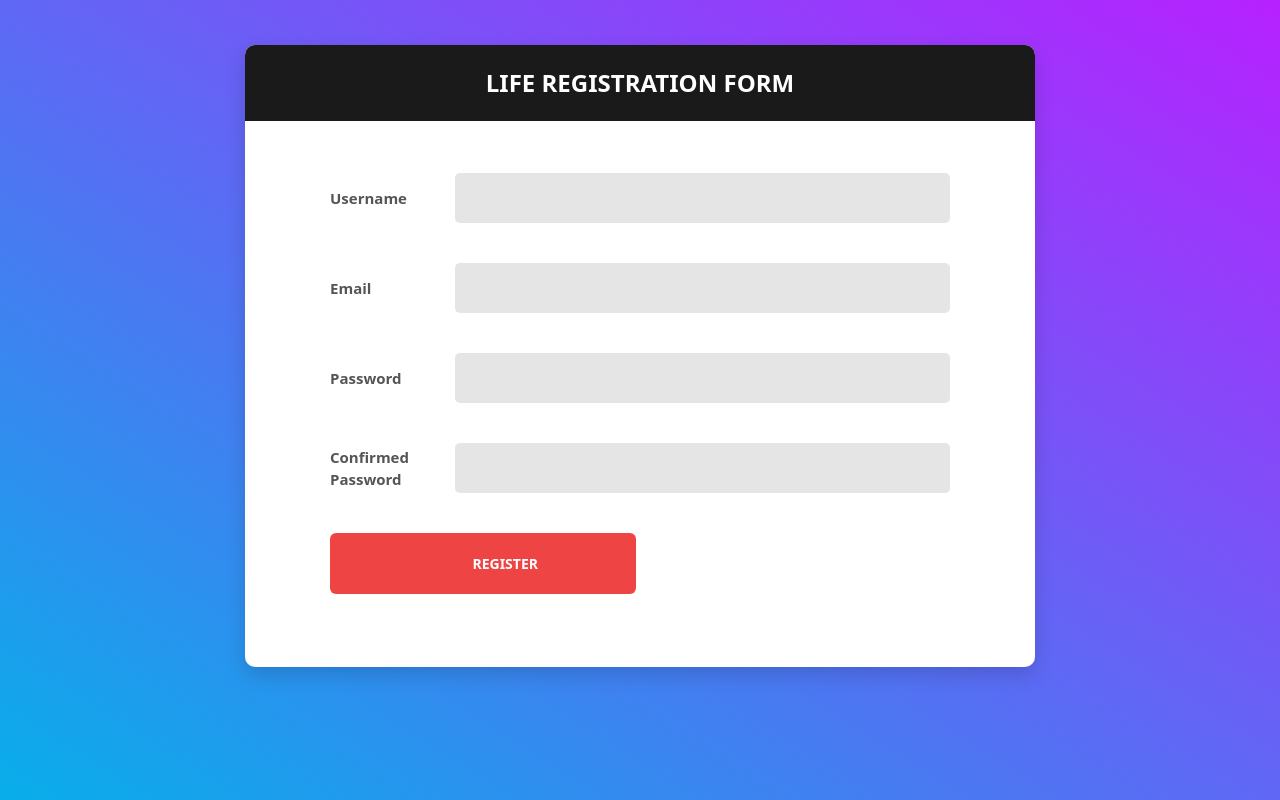
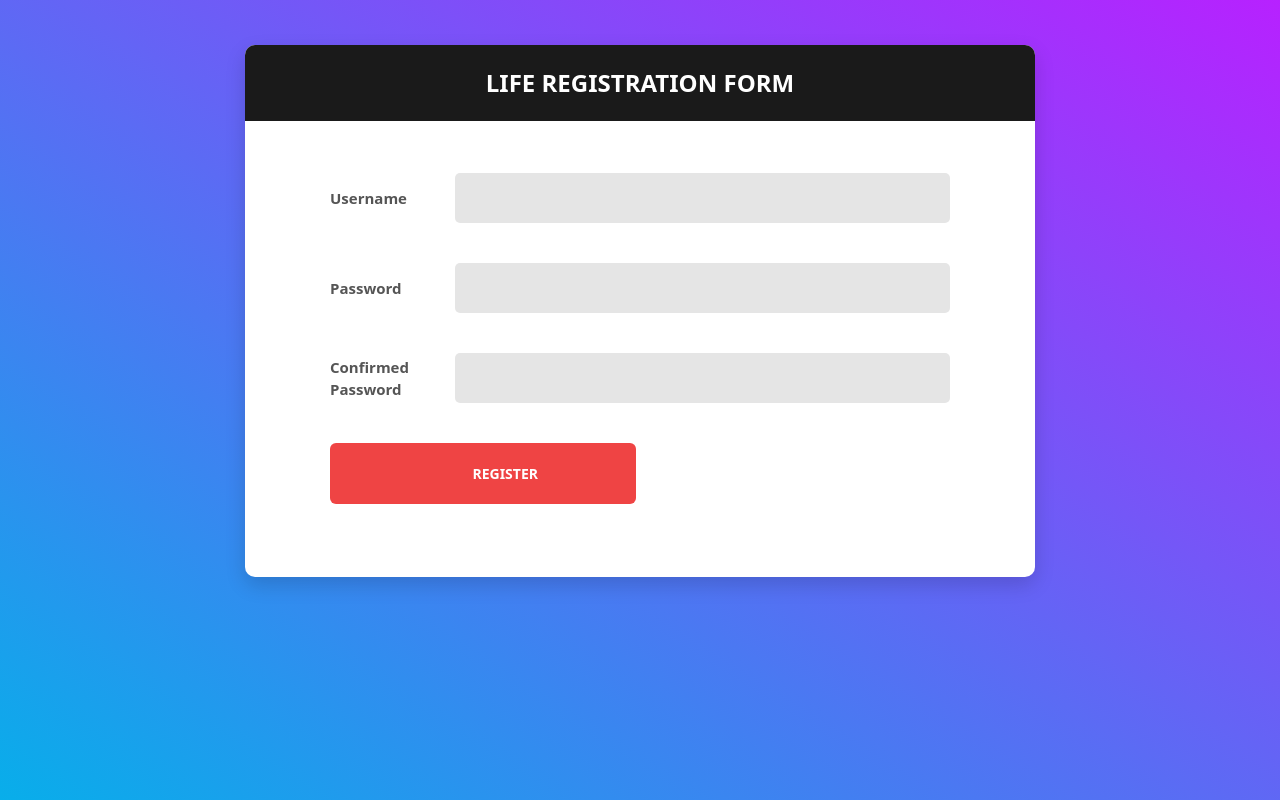
Before and after one commit to daivuongktx13/Life_Frontend, a Vue app: page /registration in a window 1280 px wide. Built offline with nearby package versions, Linux system fonts and the light colour scheme; what vue-beautiful-chat, vue-youtube would draw is missing.

Commit message:
Change to use username registration

```diff
--- a/src/api/base.js
+++ b/src/api/base.js
@@ -10,7 +10,9 @@
 // export const baseImageUrl = `${baseUrl}/user-photos`
 
 
-const baseUrl =  `http://life-backend:8080`;
+// const baseUrl =  `http://life-backend:8080`;
+
+const baseUrl =  `http://localhost:8080`;
 
 export const baseApiUrl = `${baseUrl}`;
 
--- a/src/router/index.js
+++ b/src/router/index.js
@@ -34,11 +34,6 @@ const routes = [
     component: NotFoundVue
   },
   {
-    path: '/welcome',
-    name: 'welcome',
-    component: () => import("../views/WelcomeView.vue"),
-  },
-  {
     path: '/room/:category',
     name: 'room',
     component: RoomView
--- a/src/views/Login.vue
+++ b/src/views/Login.vue
@@ -23,8 +23,8 @@
             <input
               v-model="username"
               class="input100"
-              type="email"
-              placeholder="Email"
+              type="text"
+              placeholder="Username"
               required
             >
             <span class="focus-input100" />
--- a/src/views/Registration.vue
+++ b/src/views/Registration.vue
@@ -15,18 +15,7 @@
                   <input
                     class="input--style-5"
                     type="text"
-                  >
-                </div>
-              </div>
-            </div>
-            <div class="form-row">
-              <div class="name">Email</div>
-              <div class="value">
-                <div class="input-group">
-                  <input
                     v-model="username"
-                    class="input--style-5"
-                    type="email"
                     required
                   >
                 </div>
```
